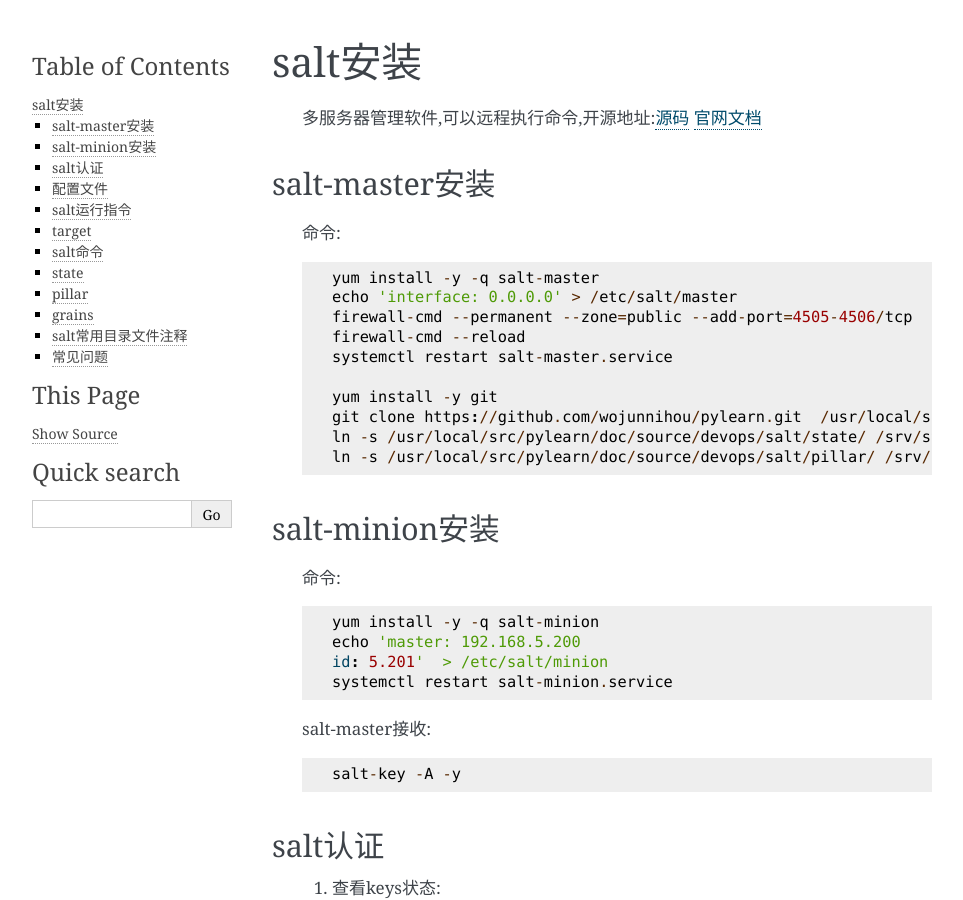
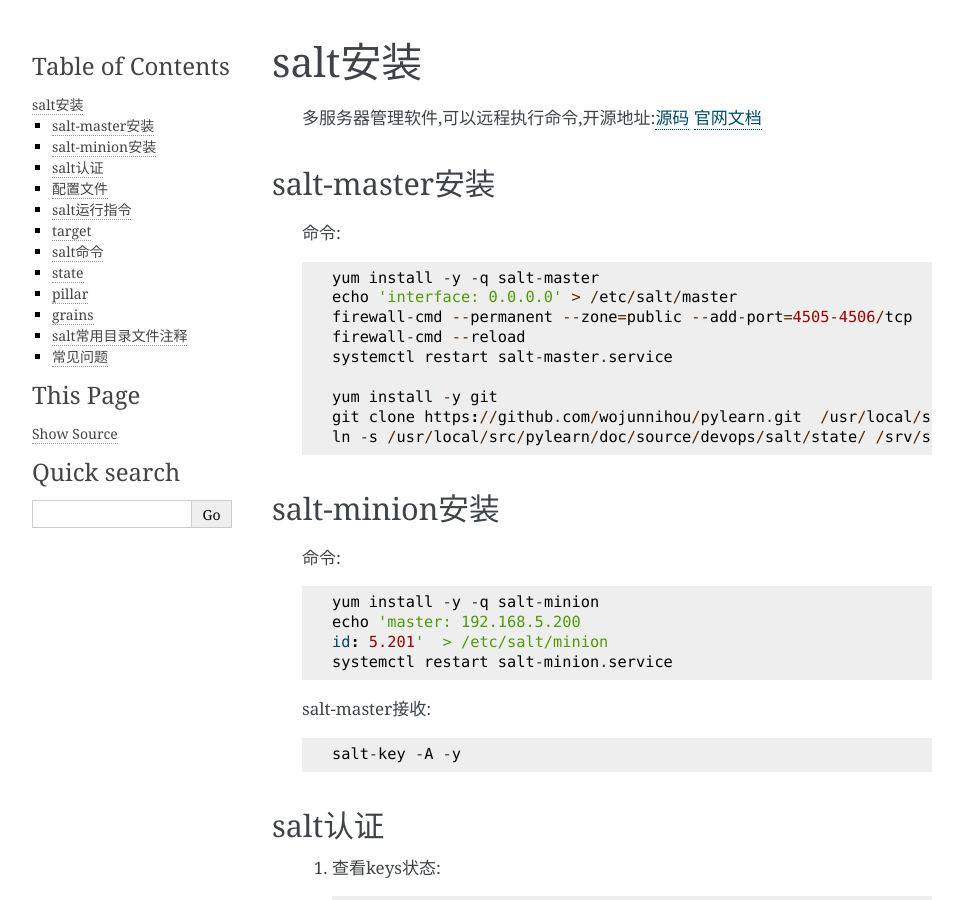
Before and after one commit to wojunnihou/pylearn, a Sphinx documentation site: the page built from doc/source/devops/salt/salt.rst, in a window 1280 px wide and 900 px high. Shown: the whole window, without its empty margins (148-1111 px from the left). Built offline with Sphinx 7.4.7, drawn with Linux system fonts in a browser that asks for light colours.

Commit message:
快速安装

```diff
--- a/doc/source/devops/salt/salt.rst
+++ b/doc/source/devops/salt/salt.rst
@@ -17,8 +17,7 @@
 
         yum install -y git
         git clone https://github.com/wojunnihou/pylearn.git  /usr/local/src/pylearn
-        ln -s /usr/local/src/pylearn/doc/source/devops/salt/state/ /srv/state
-        ln -s /usr/local/src/pylearn/doc/source/devops/salt/pillar/ /srv/pillar
+        ln -s /usr/local/src/pylearn/doc/source/devops/salt/state/ /srv/salt
 
 salt-minion安装
 ------------------
```
Also changed, not shown: 1 other file.
